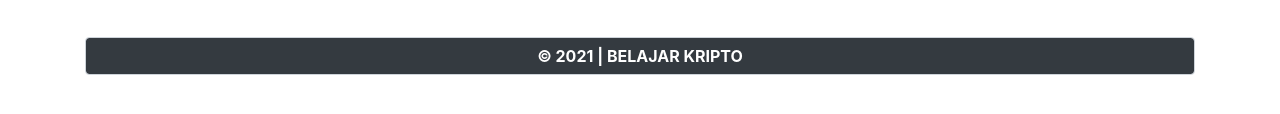
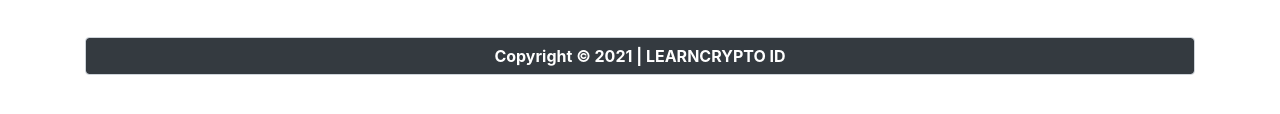
Before and after one commit to masdon554/learncrypto-id, a plain HTML site: page coin.html in a window 1280 px wide. Shown: the part 448-562 px from the top of the page. Drawn offline with nearby package versions, Linux system fonts and the light colour scheme; a small style sheet from the web is missing.

Commit message:
Update coin.html

```diff
--- a/coin.html
+++ b/coin.html
@@ -136,7 +136,7 @@
 
         <!-- Footer -->
         <footer>
-            <p class="copyright ml-0 text-center lead text-white form-control bg-dark font-weight-bold">&copy; 2021 | BELAJAR KRIPTO</p>
+            <p class="copyright ml-0 text-center lead text-white form-control bg-dark font-weight-bold">Copyright &copy; 2021 | LEARNCRYPTO ID</p>
         </footer>
     </div>
     <!-- JavaScript -->
```
